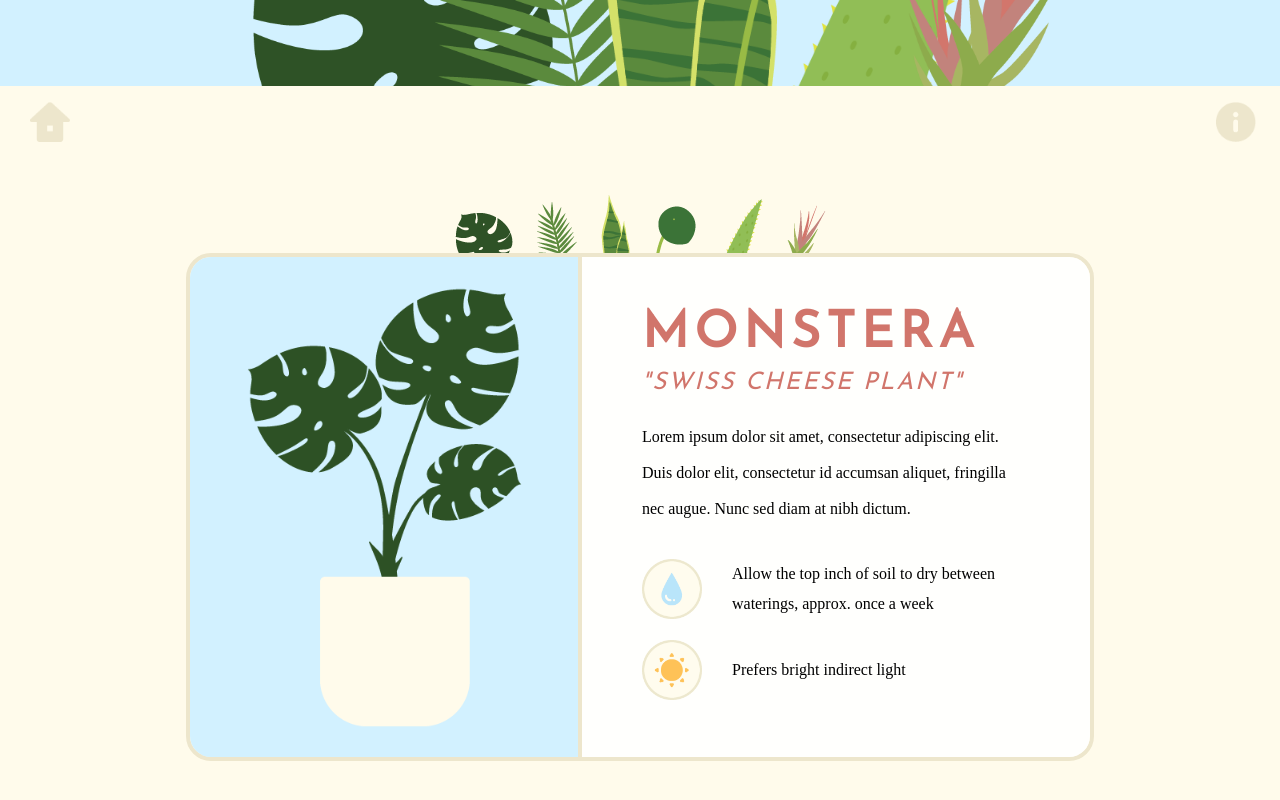
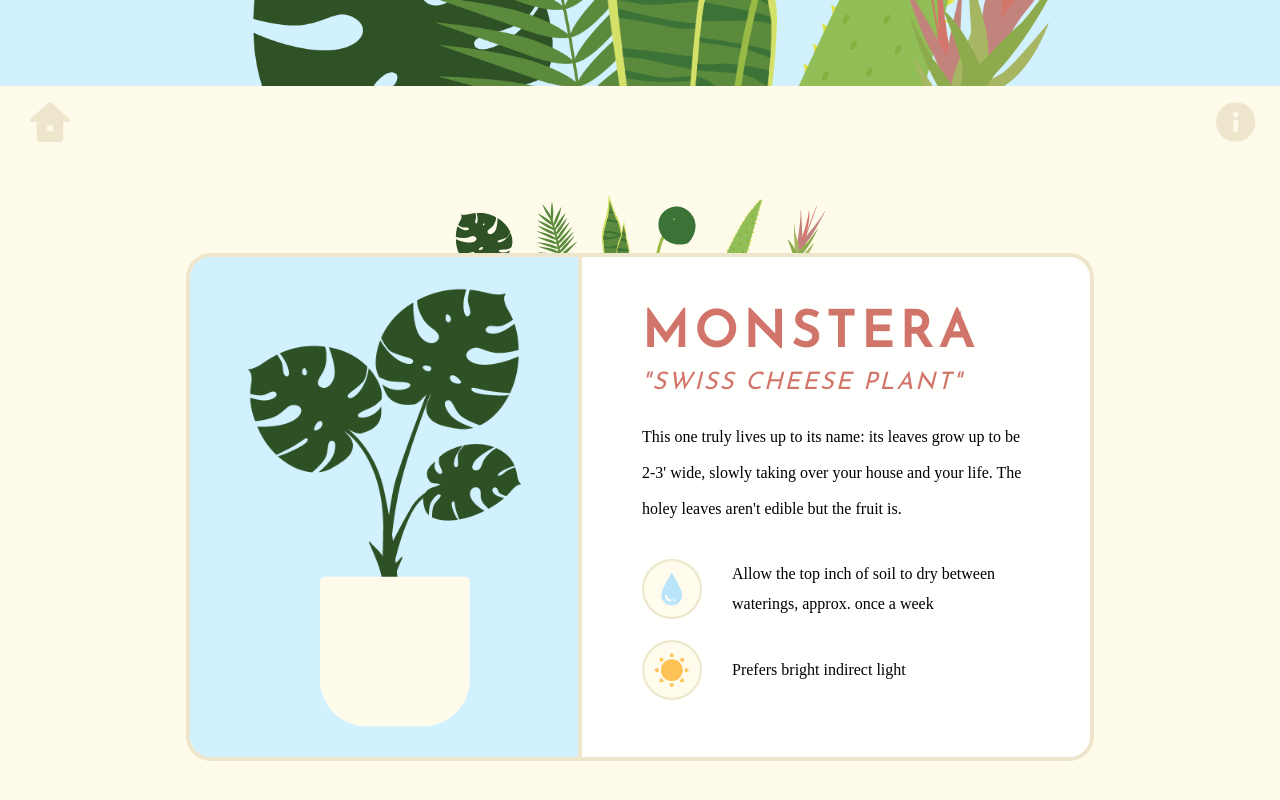
Before and after one commit to minjungkim99/minjungkim99.github.io, a plain HTML site: page index.html in a window 1280 px wide. Shown: the part 714-1514 px from the top of the page. Drawn offline with nearby package versions, Linux system fonts and the light colour scheme.

Commit message:
added plant desc and photo

```diff
--- a/assets/css/style.css
+++ b/assets/css/style.css
@@ -19,6 +19,7 @@ body {
 }
 
 /*----------HOME PAGE:START----------*/
+
 #home {
 	background-color: var(--main-bg-color);
 	height: 100vh;
@@ -335,7 +336,7 @@ h1 {
 	width: 85%;
 	height: 100%;
 	padding: 60px;
-	overflow-y: scroll;
+	overflow-y: hidden;
 }
 
 .card-content {
@@ -407,7 +408,4 @@ p {
 	line-height: 30px;
 }
 
-
-
-
 /*----------DETAIL PAGE:END----------*/
--- a/index.html
+++ b/index.html
@@ -34,7 +34,7 @@
 					<p id='about-desc'>Min likes house plants, so she made a website about some of her favorites!</p>
 					<div id='contact-box'>
 						<a class='contact-icon' href="http://www.instagram.com/m_nj_ng" target="_blank"><img src="assets/img/instagram.png"></a>
-						<a class='contact-icon' href="" target="_blank"><img src="assets/img/person.png" ></a>
+						<a class='contact-icon' href="assets/img/min.JPG" target="_blank"><img src="assets/img/person.png" ></a>
 						<a class='contact-icon' href="mailto:minjungkim@berkeley.edu"><img src="assets/img/mail.png"></a>
 					</div>
 				</div>
@@ -67,7 +67,7 @@
 											</div>
 											<div class='description'>
 												<p>
-												Lorem ipsum dolor sit amet, consectetur adipiscing elit. Duis dolor elit, consectetur id accumsan aliquet, fringilla nec augue. Nunc sed diam at nibh dictum.
+													This one truly lives up to its name: its leaves grow up to be 2-3' wide, slowly taking over your house and your life. The holey leaves aren't edible but the fruit is.
 												</p>
 												<div class='care'>
 												<div class='care-section'>
@@ -95,7 +95,7 @@
 											</div>
 											<div class='description'>
 												<p>
-												Lorem ipsum dolor sit amet, consectetur adipiscing elit. Duis dolor elit, consectetur id accumsan aliquet, fringilla nec augue. Nunc sed diam at nibh dictum.
+												A classic indoor house plant. You've probably seen him  in an Ikea showroom. Very low maintenance and likes shade, sorta like a house cat.
 												</p>
 												<div class='care'>
 												<div class='care-section'>
@@ -123,7 +123,7 @@
 											</div>
 											<div class='description'>
 												<p>
-												Lorem ipsum dolor sit amet, consectetur adipiscing elit. Duis dolor elit, consectetur id accumsan aliquet, fringilla nec augue. Nunc sed diam at nibh dictum.
+													Untrue to its name, this guy will stay loyal to you and your family, providing you with fresh, unpolluted air.
 												</p>
 												<div class='care'>
 												<div class='care-section'>
@@ -151,7 +151,7 @@
 											</div>
 											<div class='description'>
 												<p>
-												Lorem ipsum dolor sit amet, consectetur adipiscing elit. Duis dolor elit, consectetur id accumsan aliquet, fringilla nec augue. Nunc sed diam at nibh dictum.
+													Had its 5 seconds of fame. Believes in the name of the Good Lord and will birth hundreds of babies. Looks like Lotad.
 												</p>
 												<div class='care'>
 												<div class='care-section'>
@@ -174,12 +174,12 @@
 									<div class='card-right'>
 										<div class='card-content'>
 											<div class='card-titles'>
-												<h2 class='name'> ALOE </h2>
-												<h3 class='common-name'> <i>"ALOE VERA"</i> </h3>
+												<h2 class='name'> ALOE VERA </h2>
+												<h3 class='common-name'> <i>"BURN PLANT"</i> </h3>
 											</div>
 											<div class='description'>
 												<p>
-												Lorem ipsum dolor sit amet, consectetur adipiscing elit. Duis dolor elit, consectetur id accumsan aliquet, fringilla nec augue. Nunc sed diam at nibh dictum.
+													A prick at first but soothing and calming once you <s>cut and use its flesh</s>  get to know it better.
 												</p>
 												<div class='care'>
 												<div class='care-section'>
@@ -207,7 +207,7 @@
 											</div>
 											<div class='description'>
 												<p>
-												Lorem ipsum dolor sit amet, consectetur adipiscing elit. Duis dolor elit, consectetur id accumsan aliquet, fringilla nec augue. Nunc sed diam at nibh dictum.
+													Often found undernourished and glued to inanimate objects, this girl's been through a lot, but she's very resilient. Treat her well and she'll bloom for you.
 												</p>
 												<div class='care'>
 												<div class='care-section'>
```
Also changed, not shown: 4 other files.
